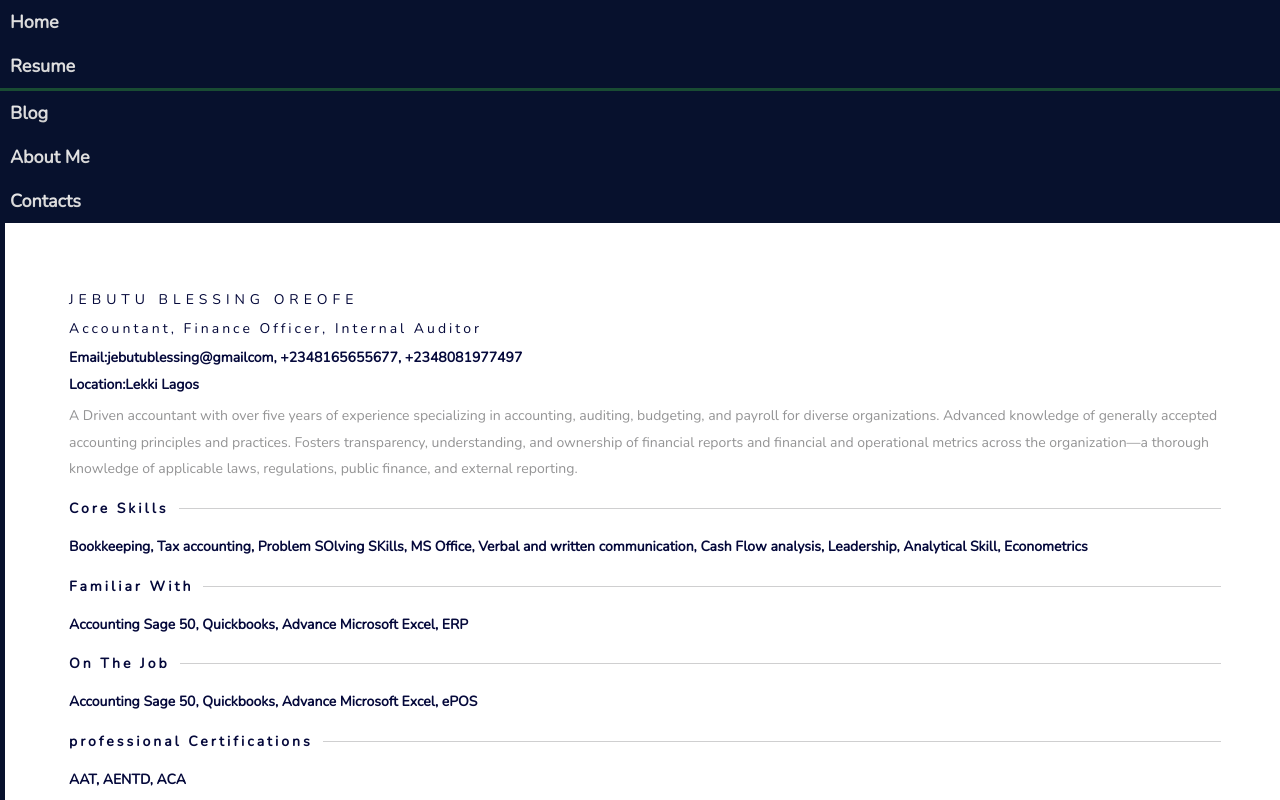
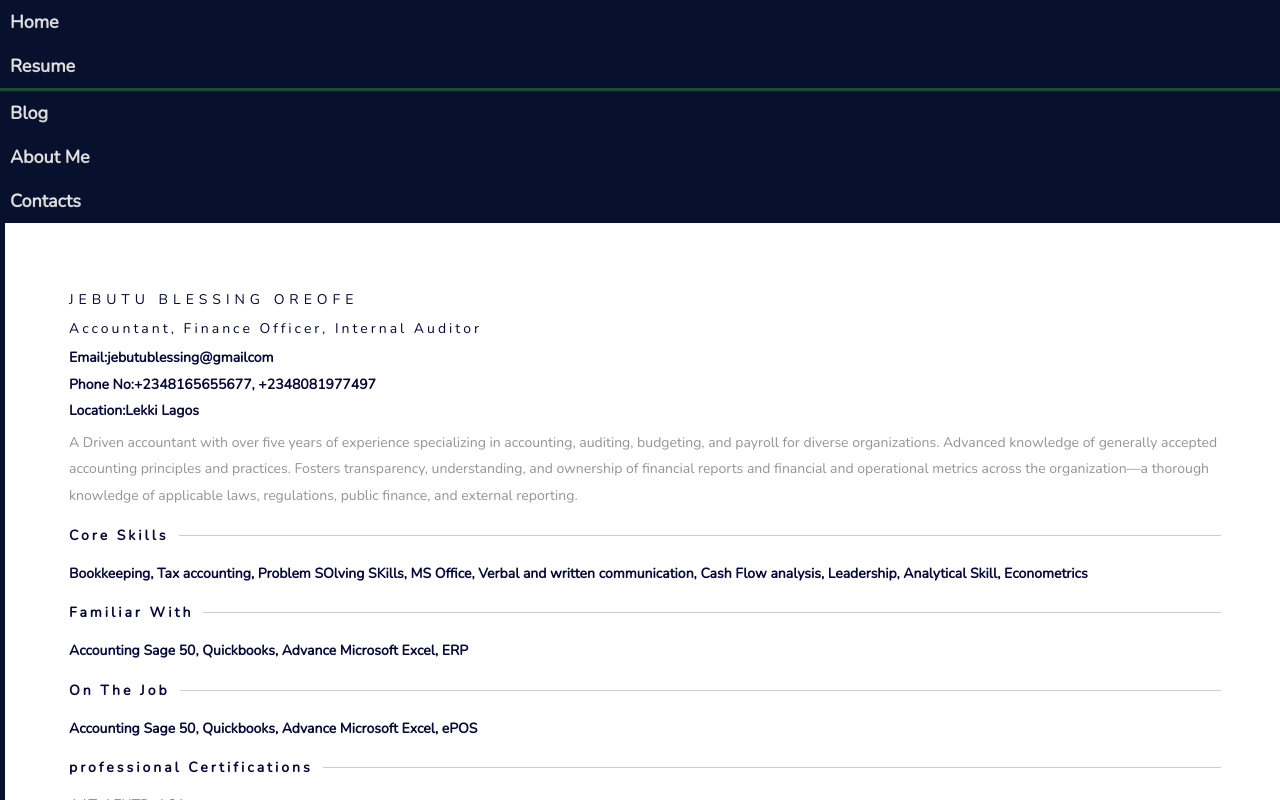
Before and after one commit to femigabriel/Blessing_portfolio, a React (Vite) app: page /resume in a window 1280 px wide. Shown: the top 800 px of the page. Built offline with nearby package versions, Linux system fonts and the light colour scheme; a web font is replaced by a local one.

Commit message:
resume fixes

```diff
--- a/src/components/pages/Resume.tsx
+++ b/src/components/pages/Resume.tsx
@@ -19,7 +19,13 @@ export default function Resume() {
               <p className=" tracking-[3px] text-gray-400">
                 Email:
                 <span className="ml-2 font-normal">
-                  jebutublessing@gmailcom, +2348165655677, +2348081977497
+                  jebutublessing@gmailcom
+                </span>
+              </p>
+              <p className=" tracking-[3px] text-gray-400">
+                Phone No:
+                <span className="ml-2 font-normal">
+                  +2348165655677, +2348081977497
                 </span>
               </p>
               <p className=" tracking-[3px] text-gray-400">
```
